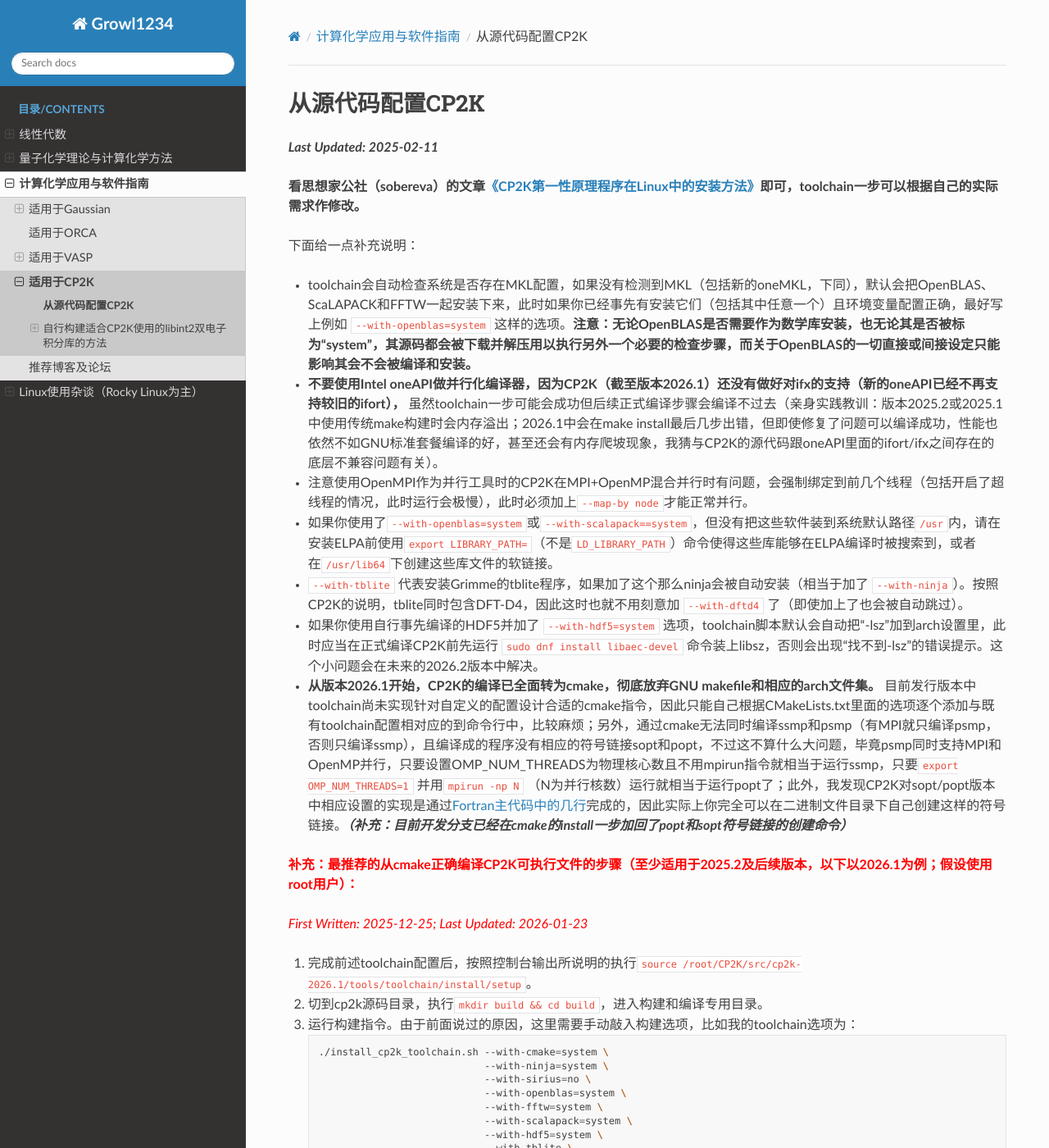
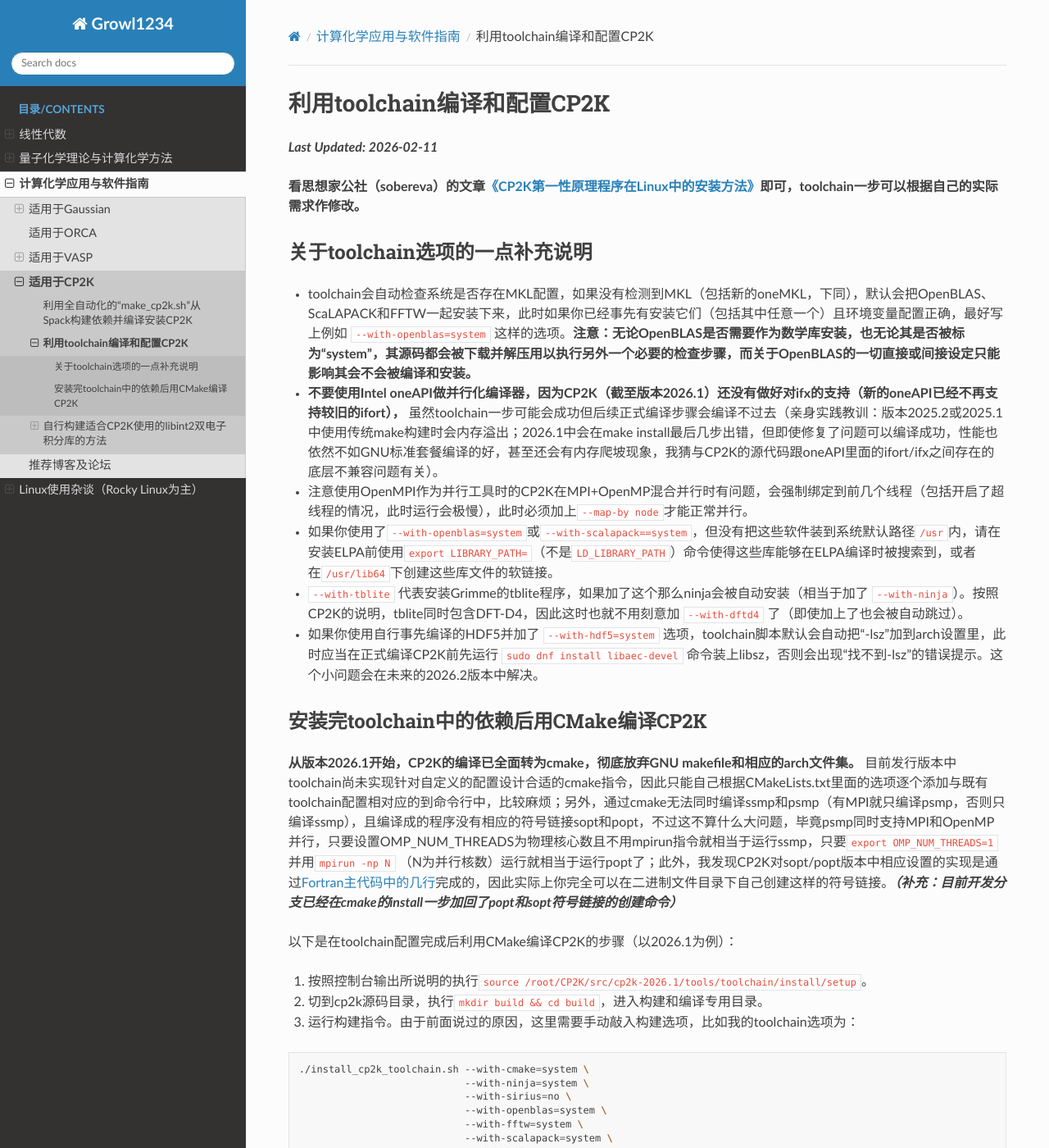
Before and after one commit to Growl1234/RTDProject, a Sphinx documentation site: the page built from source/applications/CP2K/installation_via_toolchain.md, in a window 1280 px wide and 1400 px high. Shown: the whole window at 82% size. Built offline with Sphinx 7.4.7 and the Read the Docs theme 3.1.0, drawn with Linux system fonts in a browser that asks for light colours.

Commit message:
Add documantation about building CP2K with `make_cp2k.sh`

````diff
--- a/source/applications/CP2K/installation.md
+++ b/source/applications/CP2K/installation_via_toolchain.md
@@ -1,10 +1,10 @@
-## 从源代码配置CP2K
+## 利用toolchain编译和配置CP2K
 
-***Last Updated: 2025-02-11***
+***Last Updated: 2026-02-11***
 
 **看思想家公社（sobereva）的文章[《CP2K第一性原理程序在Linux中的安装方法》](http://sobereva.com/586)即可，toolchain一步可以根据自己的实际需求作修改。**
 
-下面给一点补充说明：
+### 关于toolchain选项的一点补充说明
 
 * toolchain会自动检查系统是否存在MKL配置，如果没有检测到MKL（包括新的oneMKL，下同），默认会把OpenBLAS、ScaLAPACK和FFTW一起安装下来，此时如果你已经事先有安装它们（包括其中任意一个）且环境变量配置正确，最好写上例如 `--with-openblas=system` 这样的选项。**注意：无论OpenBLAS是否需要作为数学库安装，也无论其是否被标为“system”，其源码都会被下载并解压用以执行另外一个必要的检查步骤，而关于OpenBLAS的一切直接或间接设定只能影响其会不会被编译和安装。**
 
@@ -18,26 +18,17 @@
 
 * 如果你使用自行事先编译的HDF5并加了 `--with-hdf5=system` 选项，toolchain脚本默认会自动把“-lsz”加到arch设置里，此时应当在正式编译CP2K前先运行 `sudo dnf install libaec-devel` 命令装上libsz，否则会出现“找不到-lsz”的错误提示。这个小问题会在未来的2026.2版本中解决。
 
-* **从版本2026.1开始，CP2K的编译已全面转为cmake，彻底放弃GNU makefile和相应的arch文件集。** 目前发行版本中toolchain尚未实现针对自定义的配置设计合适的cmake指令，因此只能自己根据CMakeLists.txt里面的选项逐个添加与既有toolchain配置相对应的到命令行中，比较麻烦；另外，通过cmake无法同时编译ssmp和psmp（有MPI就只编译psmp，否则只编译ssmp），且编译成的程序没有相应的符号链接sopt和popt，不过这不算什么大问题，毕竟psmp同时支持MPI和OpenMP并行，只要设置OMP_NUM_THREADS为物理核心数且不用mpirun指令就相当于运行ssmp，只要`export OMP_NUM_THREADS=1` 并用`mpirun -np N` （N为并行核数）运行就相当于运行popt了；此外，我发现CP2K对sopt/popt版本中相应设置的实现是通过[Fortran主代码中的几行](https://github.com/cp2k/cp2k/blob/master/src/start/cp2k.F#L155-L159)完成的，因此实际上你完全可以在二进制文件目录下自己创建这样的符号链接。***（补充：目前开发分支已经在cmake的install一步加回了popt和sopt符号链接的创建命令）***
+### 安装完toolchain中的依赖后用CMake编译CP2K
 
-**<font color=red>补充：最推荐的从cmake正确编译CP2K可执行文件的步骤（至少适用于2025.2及后续版本，以下以2026.1为例；假设使用root用户）：</font>**
+**从版本2026.1开始，CP2K的编译已全面转为cmake，彻底放弃GNU makefile和相应的arch文件集。** 目前发行版本中toolchain尚未实现针对自定义的配置设计合适的cmake指令，因此只能自己根据CMakeLists.txt里面的选项逐个添加与既有toolchain配置相对应的到命令行中，比较麻烦；另外，通过cmake无法同时编译ssmp和psmp（有MPI就只编译psmp，否则只编译ssmp），且编译成的程序没有相应的符号链接sopt和popt，不过这不算什么大问题，毕竟psmp同时支持MPI和OpenMP并行，只要设置OMP_NUM_THREADS为物理核心数且不用mpirun指令就相当于运行ssmp，只要`export OMP_NUM_THREADS=1` 并用`mpirun -np N` （N为并行核数）运行就相当于运行popt了；此外，我发现CP2K对sopt/popt版本中相应设置的实现是通过[Fortran主代码中的几行](https://github.com/cp2k/cp2k/blob/master/src/start/cp2k.F#L155-L159)完成的，因此实际上你完全可以在二进制文件目录下自己创建这样的符号链接。***（补充：目前开发分支已经在cmake的install一步加回了popt和sopt符号链接的创建命令）***
 
-*<font color=red>First Written: 2025-12-25; Last Updated: 2026-01-23</font>*
+以下是在toolchain配置完成后利用CMake编译CP2K的步骤（以2026.1为例）：
 
-<ol>
-<li>
+1. 按照控制台输出所说明的执行`source /root/CP2K/src/cp2k-2026.1/tools/toolchain/install/setup`。
 
-完成前述toolchain配置后，按照控制台输出所说明的执行`source /root/CP2K/src/cp2k-2026.1/tools/toolchain/install/setup`。
+2. 切到cp2k源码目录，执行`mkdir build && cd build`，进入构建和编译专用目录。
 
-</li>
-
-<li>
-
-切到cp2k源码目录，执行`mkdir build && cd build`，进入构建和编译专用目录。
-
-</li>
-
-<li> 运行构建指令。由于前面说过的原因，这里需要手动敲入构建选项，比如我的toolchain选项为：
+3. 运行构建指令。由于前面说过的原因，这里需要手动敲入构建选项，比如我的toolchain选项为：
 
 ```bash
 ./install_cp2k_toolchain.sh --with-cmake=system \
@@ -74,24 +65,14 @@
 
 **<font color=blue>2026-01-23补充：为解决需要自己手动添加cmake选项的麻烦，我在源代码包的toolchain模块中加入了能够让toolchain自动根据自己的安装选项生成相应cmake指令的脚本；相关变动我已在CP2K的GitHub仓库上提交Pull Request并被成功合并，未来的2026.2版本中会包含这一功能。大家可以直接去GitHub官方仓库下载现行开发分支来用，这样你就只需要复制toolchain安装成功后屏幕上提示的cmake指令就可以了。</font>**
 
-<li>
+4. 构建完成后，运行`make install -jN`，N是并行核数。
 
-构建完成后，运行`make install -jN`，N是并行核数。
-
-</li>
-
-<li> 写入以下三行至~/.bashrc中以添加环境变量：
+5. 写入以下三行至~/.bashrc中以添加环境变量：
 
 ```bash
 source /root/CP2K/src/cp2k-2026.1/tools/toolchain/install/setup
 export PATH=$PATH:/root/CP2K/src/cp2k-2026.1/install/bin
 export LD_LIBRARY_PATH=$LD_LIBRARY_PATH:/root/CP2K/src/cp2k-2026.1/install/lib64
 ```
-</li>
 
-<li>
-
-删除该build文件夹（或者不删除但执行`make clean`）以腾出部分空间。
-
-</li>
-</ol>
+6. 删除该build文件夹（或者不删除但执行`make clean`）以腾出部分空间。
````
Also changed, not shown: source/applications/CP2K/install_via_make_cp2k_sh.md (added, +45 -0 lines), source/applications/index.rst (+5 -2 lines).
